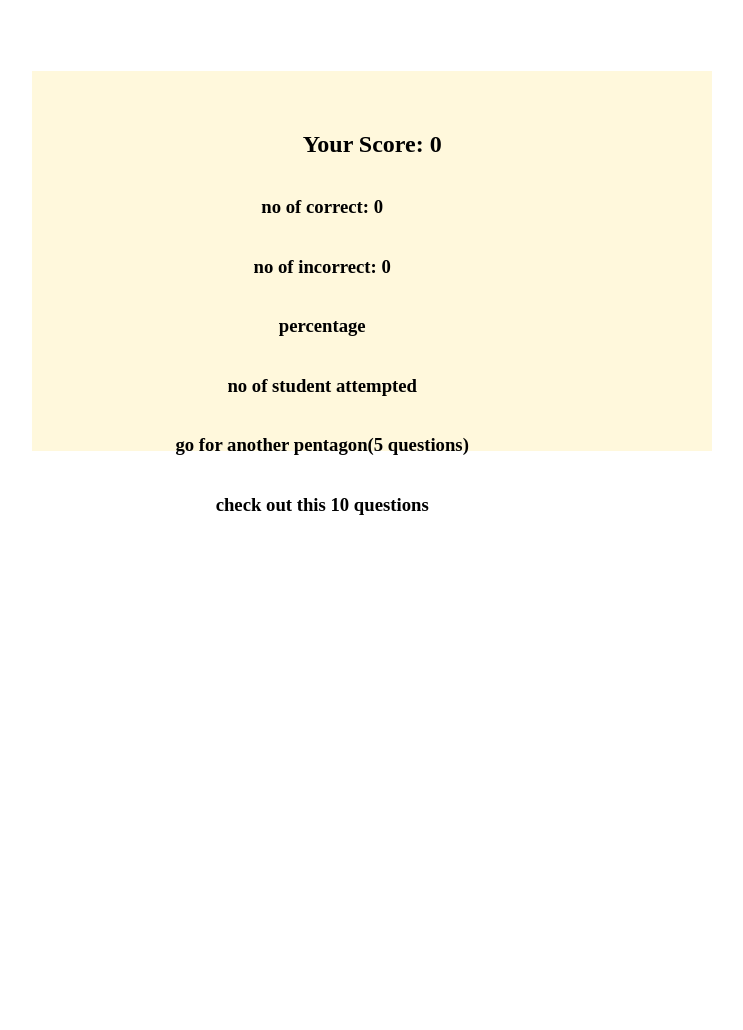
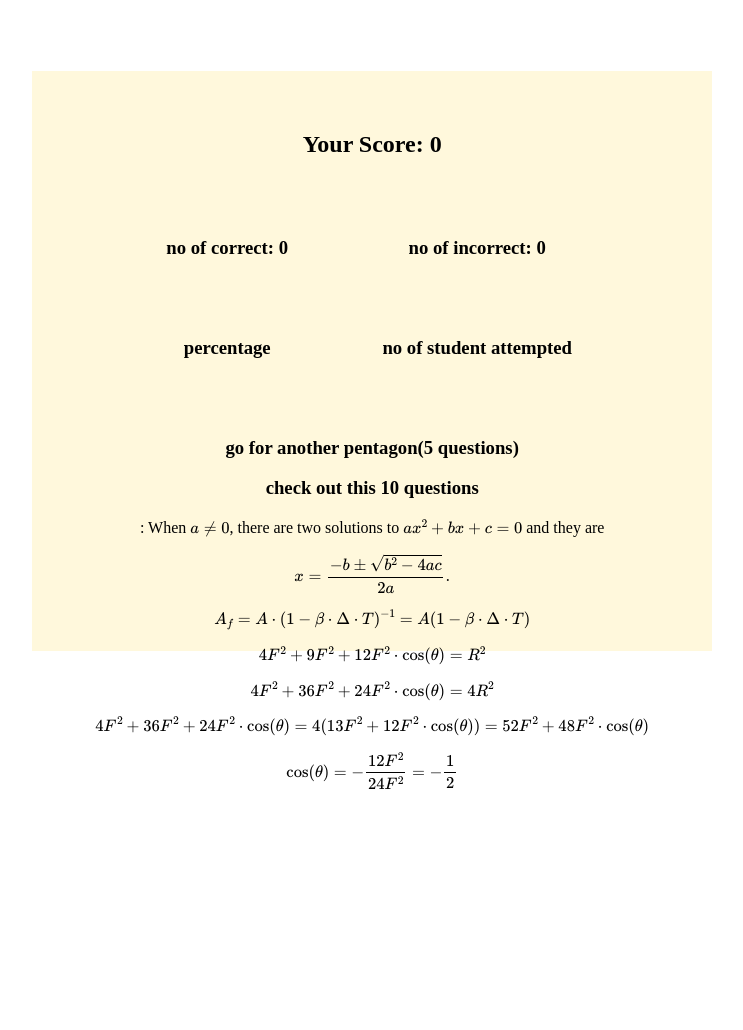
Before and after one commit to alfi30-bat/al, a Django app: page /youtubedownlofrader in a window 1280 px wide. Shown: the part 132-1162 px from the top of the page, without its empty margins (355-1098 px from the left). Before the commit the page ends 647 px from the top, so only its background shows below. Run offline with Django 5.2, Linux system fonts and the light colour scheme.

Commit message:
Add files via upload

```diff
--- a/templates/answerpg.html
+++ b/templates/answerpg.html
@@ -4,29 +4,60 @@
     <meta charset="UTF-8">
     <meta name="viewport" content="width=device-width, initial-scale=1.0">
     <title>Document</title>
+    <script type="text/javascript" id="MathJax-script" async
+        src="https://cdn.jsdelivr.net/npm/mathjax@3/es5/tex-mml-chtml.js">
+    </script>
     {% load static %}
     <link rel="stylesheet" href="{% static '/style.css' %}">
 </head>
-<body>
+<body onload="noBack()" onpageshow="if (event.persisted) noBack();">
     <div class="sticky-bar">
         <div class="box">
             <p class="logo">logo</p>
             <a href="{% url 'LOGN' %}"><p class="cart" style="margin-left: 50%;">Log In</p></a>
         </div>
     </div>
-    <div style="background-color: cornsilk; width: 600px; height: 300px; margin: 30%; margin-top: 10%; text-align: center; padding: 40px;">
+    <div style="background-color: cornsilk; width: 600px; height: 500px; margin: 30%; margin-top: 10%; text-align: center; padding: 40px;">
         <h2 id="sco">Your score</h2>
-        <div style="width: 500px; display: grid;">
+        <div style="margin-top: 10%; margin-left: 5%; width: 500px; display: grid;   grid-template-columns: repeat(2, 1fr);grid-template-rows: repeat(2, 100px);">
             <h3 id="cor" >no of correct</h3>
             <h3 id="incor" >no of incorrect</h3>
             <h3 id="perc" >percentage</h3>
             <h3 id="nof" >no of student attempted</h3>
+        </div>
+        <div>
             <h3 >go for another pentagon(5 questions)</h3>
             <h3>check out this 10 questions</h3>
+            <p>
+                 <a href="http://docs.mathjax.org/en/latest/basic/mathematics.html"></a>:
+                When \(a \ne 0\), there are two solutions to \(ax^2 + bx + c = 0\) and they are
+                $$x = {-b \pm \sqrt{b^2-4ac} \over 2a}.$$
+                \[ A_{f} = A \cdot (1 - \beta \cdot \Delta \cdot T)^{-1} = A(1 - \beta \cdot \Delta \cdot T) \]
+                \begin{equation}
+4F ^ 2 + 9F ^ 2 + 12F ^ 2 \cdot \cos(\theta) = R ^ 2
+\end{equation}
+
+\begin{equation}
+4F ^ 2 + 36F ^ 2 + 24F ^ 2 \cdot \cos(\theta) = 4R ^ 2
+\end{equation}
+
+\begin{equation}
+4F ^ 2 + 36F ^ 2 + 24F ^ 2 \cdot \cos(\theta) = 4(13F ^ 2 + 12F ^ 2 \cdot \cos(\theta)) = 52F ^ 2 + 48F ^ 2 \cdot \cos(\theta)
+\end{equation}
+
+\begin{equation}
+\cos(\theta) = -\frac{12F ^ 2}{24F ^ 2} = -\frac{1}{2}
+\end{equation}
+              </p>
         </div>
     </div>
 </body>
 <script>
+    window.history.forward();
+    function noBack() {
+        window.history.forward();
+    }
+
     givenans=[]
     correct=0
     wrong=0
```
Also changed, not shown: templates/login.html (+6 -1 lines), templates/page.html (+11 -5 lines).
